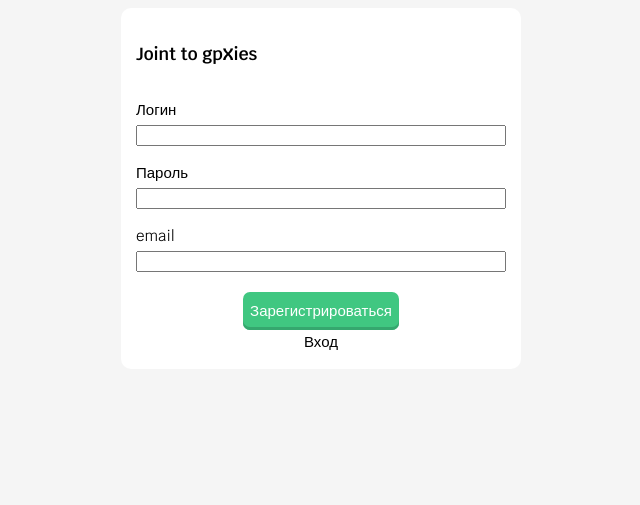
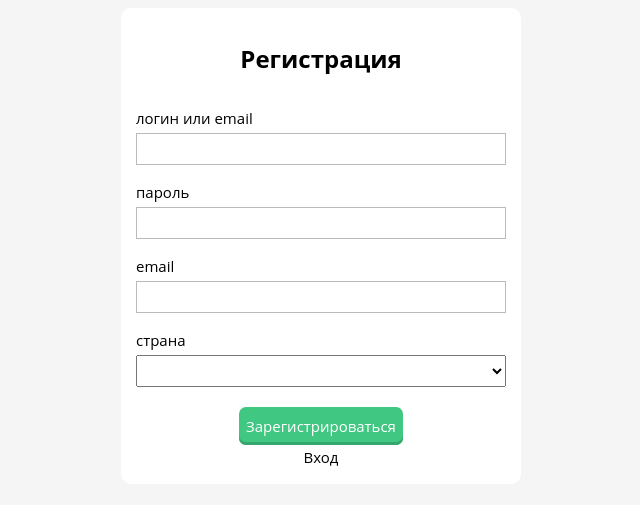
Before and after one commit to nikolai-minkevich/gpxies_old, a PHP site: page /templates/signUp.html in a window 1280 px wide. Shown: the top 505 px of the page, without its empty margins (319-959 px from the left). Run offline with PHP 8.4, Linux system fonts and the light colour scheme.

Commit message:
Добавила список стран

```diff
--- a/css/main.css
+++ b/css/main.css
@@ -1,8 +1,25 @@
 /*index.html*/
 #mapid { height: 300px; width: 500px;}
 *{box-sizing: border-box;}
+input{
+    height: 30px;
+    padding: 15px;
+    font-size: 14px;
+    border: rgb(187, 187, 187) solid 1px;
+
+}
+input:hover{
+    background: whitesmoke;
+    border: black solid 1px;
+}
+
+select{
+    height: 30px;
+    padding: 15px;
+    font-size: 14px;
+}
 body{
-    font-family: 'Krub', sans-serif;
+    font-family: 'Open Sans', sans-serif;
     background-color:whitesmoke;
     font-size: 15px;
     line-height: 24px;
@@ -66,17 +83,31 @@ li {
     }
 
 .login{
-    padding-right: 50px;
+    margin-right: 50px;
+    border: solid 3px  whitesmoke;
+    border-radius: 5px;
+    padding: 5px;
+    padding-right: 20px;
+    padding-left: 20px;
+    box-sizing: border-box;
 }
 
 .page-header__title{
     font-weight: 600;
     font-size: 24px;
 }
+.header__signUp {
+    height: 20px;
+    text-align: center;
+    font-size: 24px;
+}
+.header__signIn {
+    height: 20px;
+    text-align: center;
+    font-size: 24px;
+}
 /*
-.header-btn {
 
-}
 
 
 .start-page
--- a/templates/login.html
+++ b/templates/login.html
@@ -5,8 +5,8 @@
     </head>
     <body>
         <form class="container__signIn">
-            <h3>
-                Sing in to gp<big>x</big>ies
+            <h3 class="header__signIn">
+                Вход
             </h3>
                 <label for="loginField">логин или email</label>
                 <input type="text" id="loginField">
--- a/templates/signUp.html
+++ b/templates/signUp.html
@@ -4,19 +4,26 @@
         <link href="https://fonts.googleapis.com/css?family=Krub:400,600&display=swap" rel="stylesheet">
     </head>
     <body>
-        <form class="container__signUp">
-            <h3>
-                Joint to gp<big>x</big>ies
+        <form class="container__signUp" method="post">
+            <h3 class="header__signUp">
+                Регистрация
             </h3>
-                <label for="loginField" >Логин</label>
-                <input type="text" id="loginField">
-                <label for="Password" >Пароль</label>
-                <input type="password" id="Password">
+                <label for="loginField">логин или email</label>
+                <input type="text" id="loginField" required>
+                <label for="Password">пароль</label>
+                <input type="password" id="Password" required>
                 <label for="email">email</label>
-                <input type="email" id="email">
+                <input type="email" id="email" required>
+                <label for="countries">страна</label>
+                <select id="countries" required>
+                    <option id="Россия" value="1">India</option>
+                    <option id="Украина" value="2">Nepal</option>
+                    <option id="Финляндия" value="3">Iran</option>
+                </select>
                 <div class="container__button--primary">
                     <a href="#" class="button--primary">Зарегистрироваться</a>
                     <a href="#" class="link">Вход</a>
                 </div>
+
         </form>
     </body>
```
Also changed, not shown: index.html (+4 -4 lines).
